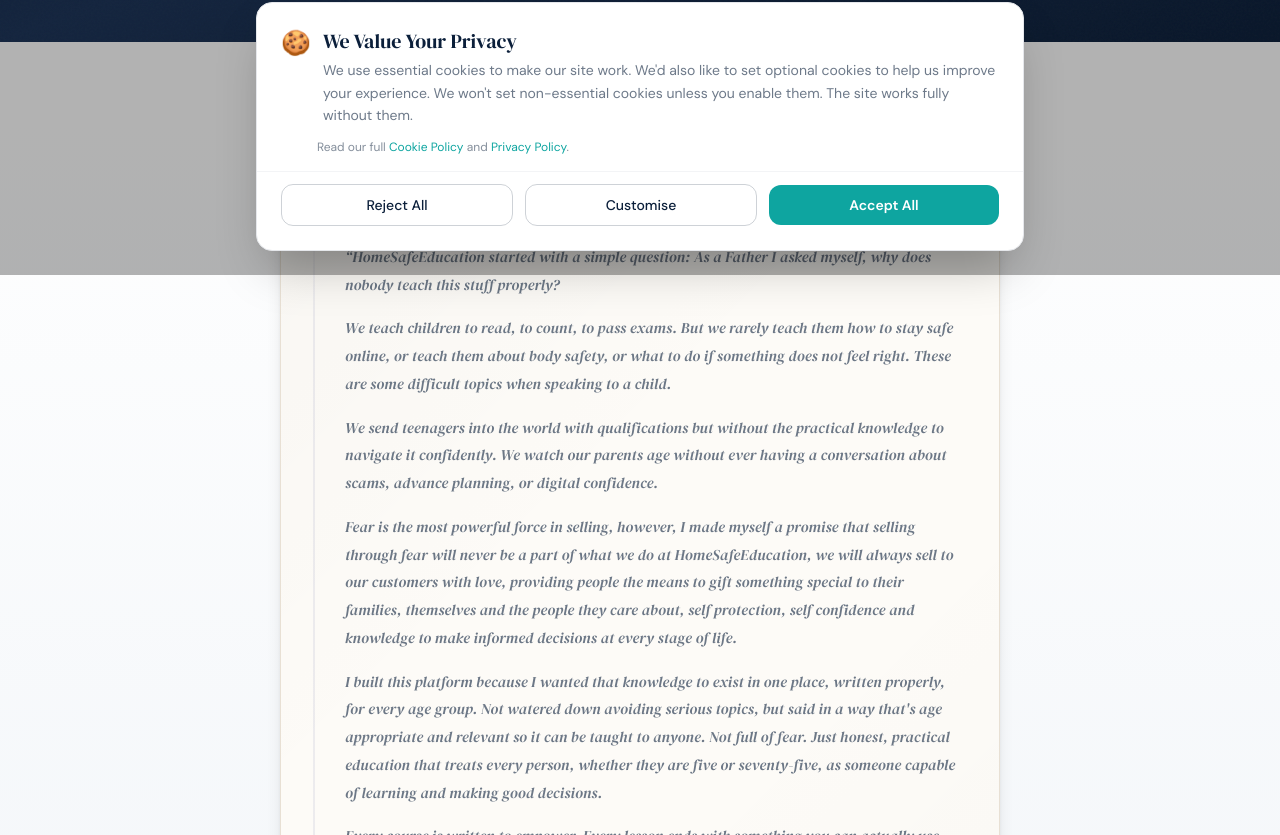
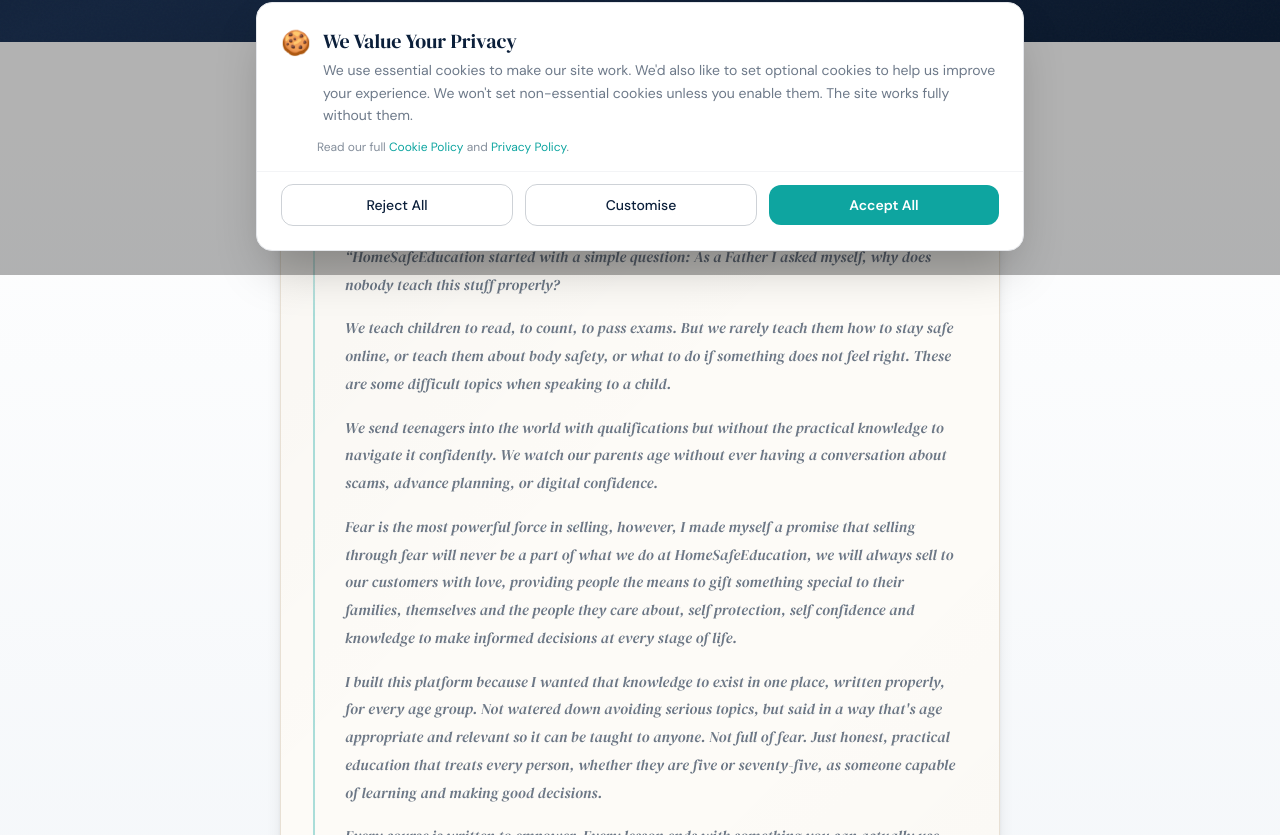
Before and after one commit to BrickBoxNAFO/besafe-app, a Next.js app: page /about in a window 1280 px wide. Shown: the part 525-1360 px from the top of the page. Built offline with nearby package versions, Linux system fonts and the light colour scheme; no server answers.

Commit message:
Change founder letter margin line to teal colour
Co-Authored-By: Claude Opus 4.6 <noreply@anthropic.com>

```diff
--- a/app/about/page.jsx
+++ b/app/about/page.jsx
@@ -31,7 +31,7 @@ export default function AboutPage() {
             <div style={{position:'absolute', top:0, left:0, right:0, height:'4px', borderRadius:'4px 4px 0 0', background:'linear-gradient(to bottom, rgba(0,0,0,0.04), transparent)', pointerEvents:'none'}} />
             <div style={{position:'absolute', bottom:0, left:0, right:0, height:'6px', borderRadius:'0 0 4px 4px', background:'linear-gradient(to top, rgba(0,0,0,0.03), transparent)', pointerEvents:'none'}} />
             {/* Subtle left rule line like a letter */}
-            <div className="hidden md:block" style={{position:'absolute', top:'3rem', bottom:'3rem', left:'2rem', width:'2px', background:'linear-gradient(to bottom, transparent, rgba(43,52,128,0.08) 15%, rgba(43,52,128,0.08) 85%, transparent)', pointerEvents:'none'}} />
+            <div className="hidden md:block" style={{position:'absolute', top:'3rem', bottom:'3rem', left:'2rem', width:'2px', background:'linear-gradient(to bottom, transparent, rgba(14,165,160,0.35) 15%, rgba(14,165,160,0.35) 85%, transparent)', pointerEvents:'none'}} />
 
             <div className="relative z-10 md:pl-6">
               <h2 className="font-serif text-3xl lg:text-4xl text-navy mb-8 text-center">A Message From Our Founder</h2>
```
